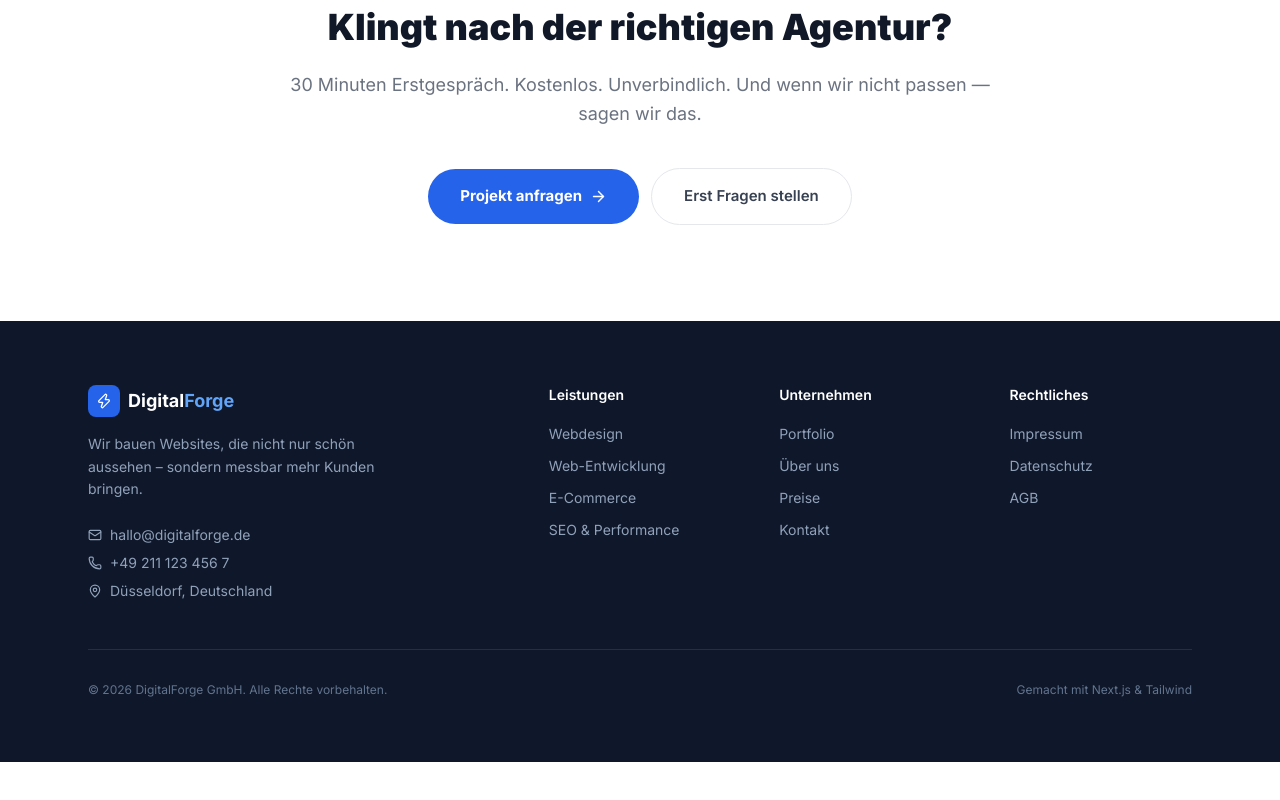
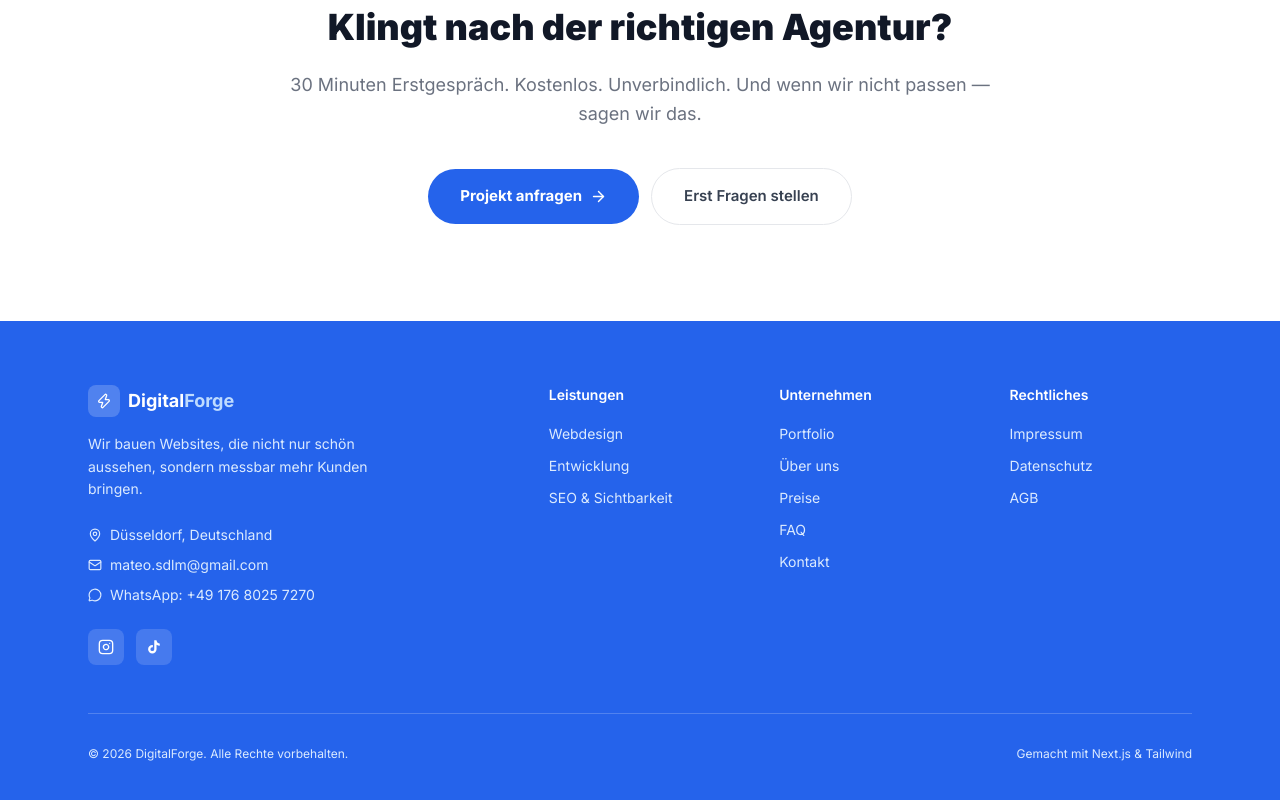
Before and after one commit to chjungdus/Neue-Website, a Next.js app: page /ueber-uns in a window 1280 px wide. Shown: the part 3937-4737 px from the top of the page. Before the commit the page ends 4699 px from the top, so only its background shows below. Built offline with nearby package versions, Linux system fonts and the light colour scheme.

Commit message:
update footer with real contact info and Düsseldorf location

```diff
--- a/src/components/layout/footer.tsx
+++ b/src/components/layout/footer.tsx
@@ -1,17 +1,17 @@
 import Link from "next/link"
-import { Zap, Mail, MapPin, Phone } from "lucide-react"
+import { Zap, MapPin, Mail, MessageCircle, Instagram } from "lucide-react"
 
 const footerLinks = {
   Leistungen: [
     { href: "/leistungen#webdesign", label: "Webdesign" },
-    { href: "/leistungen#entwicklung", label: "Web-Entwicklung" },
-    { href: "/leistungen#ecommerce", label: "E-Commerce" },
-    { href: "/leistungen#seo", label: "SEO & Performance" },
+    { href: "/leistungen#entwicklung", label: "Entwicklung" },
+    { href: "/leistungen#seo", label: "SEO & Sichtbarkeit" },
   ],
   Unternehmen: [
     { href: "/portfolio", label: "Portfolio" },
     { href: "/ueber-uns", label: "Über uns" },
     { href: "/preise", label: "Preise" },
+    { href: "/faq", label: "FAQ" },
     { href: "/kontakt", label: "Kontakt" },
   ],
   Rechtliches: [
@@ -23,34 +23,64 @@ const footerLinks = {
 
 export default function Footer() {
   return (
-    <footer className="bg-[#0f172a] mt-auto">
+    <footer className="bg-[#2563eb] mt-auto">
       <div className="max-w-6xl mx-auto px-6 py-16">
         <div className="grid grid-cols-1 md:grid-cols-2 lg:grid-cols-5 gap-12">
           <div className="lg:col-span-2">
             <Link href="/" className="flex items-center gap-2 font-bold text-lg text-white mb-4">
-              <div className="w-8 h-8 rounded-lg bg-[#2563eb] flex items-center justify-center">
+              <div className="w-8 h-8 rounded-lg bg-white/20 flex items-center justify-center">
                 <Zap size={16} className="text-white" />
               </div>
               <span>
-                Digital<span className="text-[#60a5fa]">Forge</span>
+                Digital<span className="text-blue-200">Forge</span>
               </span>
             </Link>
-            <p className="text-slate-400 text-sm leading-relaxed max-w-xs">
-              Wir bauen Websites, die nicht nur schön aussehen – sondern messbar mehr Kunden bringen.
+            <p className="text-blue-100 text-sm leading-relaxed max-w-xs">
+              Wir bauen Websites, die nicht nur schön aussehen, sondern messbar mehr Kunden bringen.
             </p>
-            <div className="mt-6 flex flex-col gap-2">
-              <a href="mailto:hallo@digitalforge.de" className="flex items-center gap-2 text-sm text-slate-400 hover:text-white transition-colors">
-                <Mail size={14} />
-                hallo@digitalforge.de
-              </a>
-              <a href="tel:+492111234567" className="flex items-center gap-2 text-sm text-slate-400 hover:text-white transition-colors">
-                <Phone size={14} />
-                +49 211 123 456 7
-              </a>
-              <span className="flex items-center gap-2 text-sm text-slate-400">
+            <div className="mt-6 flex flex-col gap-2.5">
+              <span className="flex items-center gap-2 text-sm text-blue-100">
                 <MapPin size={14} />
                 Düsseldorf, Deutschland
               </span>
+              <a
+                href="mailto:mateo.sdlm@gmail.com"
+                className="flex items-center gap-2 text-sm text-blue-100 hover:text-white transition-colors"
+              >
+                <Mail size={14} />
+                mateo.sdlm@gmail.com
+              </a>
+              <a
+                href="https://wa.me/4917680257270"
+                target="_blank"
+                rel="noopener noreferrer"
+                className="flex items-center gap-2 text-sm text-blue-100 hover:text-white transition-colors"
+              >
+                <MessageCircle size={14} />
+                WhatsApp: +49 176 8025 7270
+              </a>
+            </div>
+            <div className="mt-6 flex items-center gap-3">
+              <a
+                href="https://instagram.com/digitalforge.de"
+                target="_blank"
+                rel="noopener noreferrer"
+                className="w-9 h-9 rounded-lg bg-white/15 hover:bg-white/25 flex items-center justify-center transition-colors"
+                aria-label="Instagram"
+              >
+                <Instagram size={16} className="text-white" />
+              </a>
+              <a
+                href="https://tiktok.com/@digitalforge.de"
+                target="_blank"
+                rel="noopener noreferrer"
+                className="w-9 h-9 rounded-lg bg-white/15 hover:bg-white/25 flex items-center justify-center transition-colors"
+                aria-label="TikTok"
+              >
+                <svg width="16" height="16" viewBox="0 0 24 24" fill="currentColor" className="text-white">
+                  <path d="M19.59 6.69a4.83 4.83 0 01-3.77-4.25V2h-3.45v13.67a2.89 2.89 0 01-2.88 2.5 2.89 2.89 0 01-2.89-2.89 2.89 2.89 0 012.89-2.89c.28 0 .54.04.79.1V9.01a6.34 6.34 0 00-.79-.05 6.34 6.34 0 00-6.34 6.34 6.34 6.34 0 006.34 6.34 6.34 6.34 0 006.33-6.34V8.69a8.27 8.27 0 004.84 1.56V6.8a4.85 4.85 0 01-1.07-.11z" />
+                </svg>
+              </a>
             </div>
           </div>
 
@@ -62,7 +92,7 @@ export default function Footer() {
                   <li key={link.href}>
                     <Link
                       href={link.href}
-                      className="text-sm text-slate-400 hover:text-white transition-colors"
+                      className="text-sm text-blue-100 hover:text-white transition-colors"
                     >
                       {link.label}
                     </Link>
@@ -73,12 +103,12 @@ export default function Footer() {
           ))}
         </div>
 
-        <div className="mt-12 pt-8 border-t border-white/10 flex flex-col md:flex-row items-center justify-between gap-4">
-          <p className="text-xs text-slate-500">
-            © {new Date().getFullYear()} DigitalForge GmbH. Alle Rechte vorbehalten.
+        <div className="mt-12 pt-8 border-t border-white/20 flex flex-col md:flex-row items-center justify-between gap-4">
+          <p className="text-xs text-blue-100">
+            © {new Date().getFullYear()} DigitalForge. Alle Rechte vorbehalten.
           </p>
-          <div className="flex items-center gap-1 text-xs text-slate-500">
-            <span>Gemacht mit Next.js & Tailwind</span>
+          <div className="text-xs text-blue-100">
+            Gemacht mit Next.js &amp; Tailwind
           </div>
         </div>
       </div>
```
